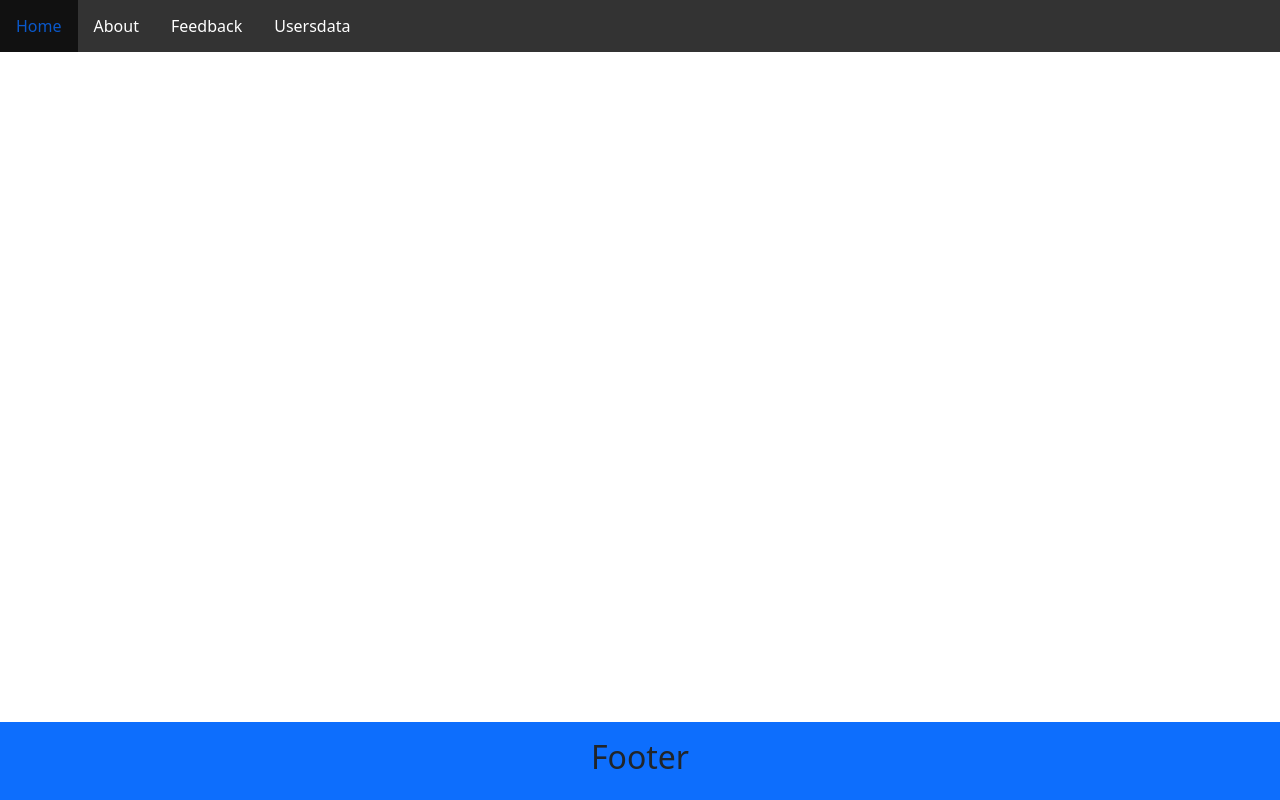
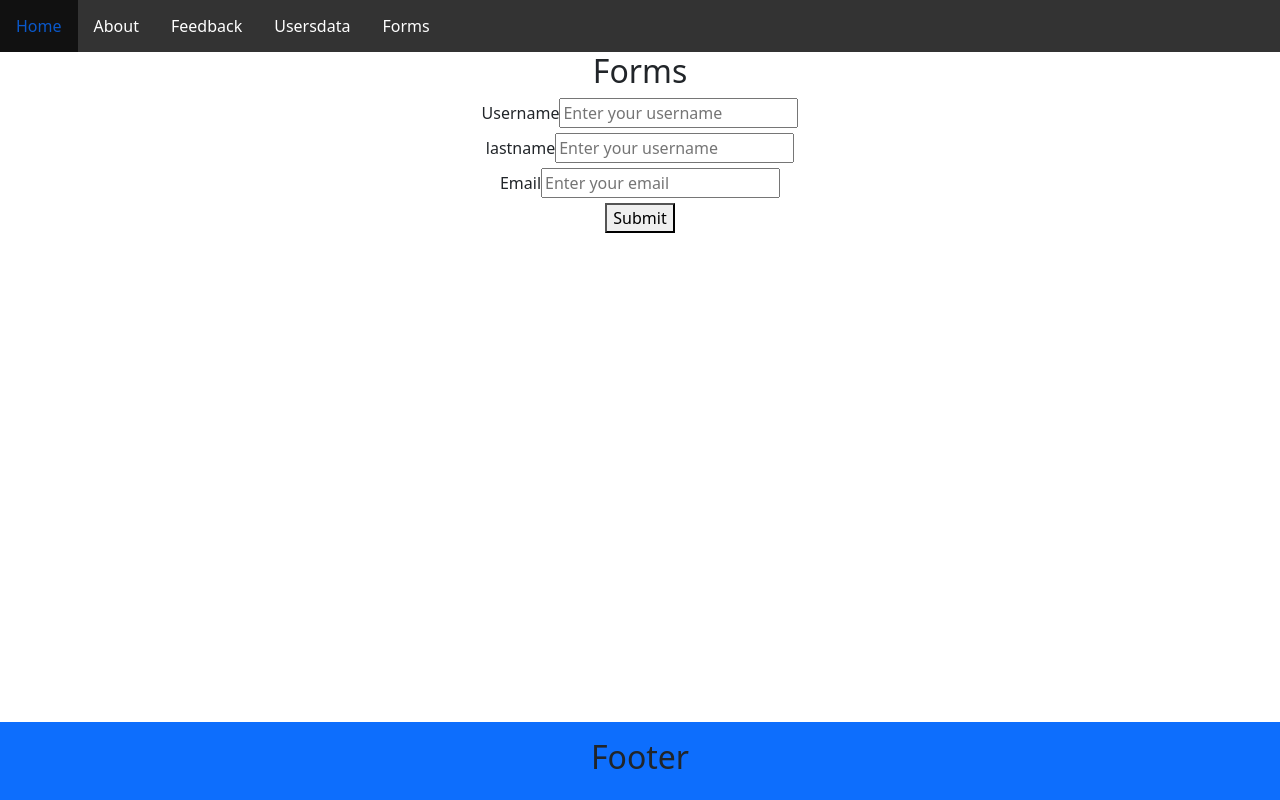
Before and after one commit to jagadishdatta/firstproject, a React (Create React App) app: page /Newform in a window 1280 px wide. Built offline with nearby package versions, Linux system fonts and the light colour scheme.

Commit message:
Add forms
Add forms

```diff
--- a/src/App.js
+++ b/src/App.js
@@ -10,7 +10,7 @@ import Home from './components/Home';
 import Feedback from './components/Feedback';
 import Usersdata from './components/Users';
 import { BrowserRouter as Router, Route } from 'react-router-dom';
-
+import Newform from './components/Forms/index';
 import './css/style.css';
 function App() {
   return (
@@ -23,6 +23,7 @@ function App() {
       <Route path="/About"  component={About}/>
       <Route path="/Feedback"  component={Feedback}/>
       <Route path="/Usersdata"  component={Usersdata}/>
+      <Route path="/Newform"  component={Newform}/>
 
 
     </div>
--- a/src/components/Feedback.js
+++ b/src/components/Feedback.js
@@ -14,7 +14,7 @@ class Feedback extends Component {
       mySubmitHandler = (event) => {
 
         event.preventDefault();
-       this.
+
    alert("Thank you  ");
       }
       myChangeHandler = (event) => {
--- /dev/null
+++ b/src/components/Forms/FormSuccess.js
@@ -0,0 +1,12 @@
+import React from 'react';
+
+const FormSuccess = () => {
+  return (
+    <div className='form-content-right'>
+      <h1 className='form-success'>Thank you </h1>
+
+    </div>
+  );
+};
+
+export default FormSuccess;
--- /dev/null
+++ b/src/components/Forms/Formsignup.js
@@ -0,0 +1,66 @@
+import React from 'react';
+import useForm from './useForm';
+import validate from './validateInfo';
+const Fromsignup = (submitForm) => {
+    const { handleChange, handleSubmit, values, errors } = useForm(
+        submitForm,
+        validate
+      );
+    return (
+        <div>
+             <h2>Forms </h2>
+             <div className='form-content-right'>
+      <form onSubmit={handleSubmit} className='form' noValidate>
+        <h1>
+
+        </h1>
+        <div className='form-inputs'>
+          <label className='form-label'>Username</label>
+          <input
+            className='form-input'
+            type='text'
+            name='username'
+            placeholder='Enter your username'
+            value={values.username}
+            onChange={handleChange}
+          />
+          {errors.username && <p>{errors.username}</p>}
+        </div>
+        <div className='form-inputs'>
+          <label className='form-label'>lastname</label>
+          <input
+            className='form-input'
+            type='text'
+            name='lastname'
+            placeholder='Enter your username'
+            value={values.lastname}
+            onChange={handleChange}
+          />
+          {errors.lastname && <p>{errors.lastname}</p>}
+        </div>
+        <div className='form-inputs'>
+          <label className='form-label'>Email</label>
+          <input
+            className='form-input'
+            type='email'
+            name='email'
+            placeholder='Enter your email'
+            value={values.email}
+            onChange={handleChange}
+          />
+          {errors.email && <p>{errors.email}</p>}
+        </div>
+
+
+        <button className='form-input-btn' type='submit'>
+        Submit
+        </button>
+
+      </form>
+    </div>
+        </div>
+
+    );
+};
+
+export default Fromsignup;
--- /dev/null
+++ b/src/components/Forms/index.js
@@ -0,0 +1,24 @@
+import React, { useState } from 'react';
+import Formsignup from './Formsignup';
+import FormSuccess from './FormSuccess';
+
+
+const Newform = () => {
+    const [isSubmitted, setIsSubmitted] = useState(false);
+
+    function submitForm() {
+      setIsSubmitted(true);
+    }
+
+    return (
+        <div>
+           {!isSubmitted ? (
+        <Formsignup submitForm={submitForm} />
+      ) : (
+        <FormSuccess />
+      )}
+ </div>
+    );
+};
+
+export default Newform;
--- /dev/null
+++ b/src/components/Forms/useForm.js
@@ -0,0 +1,45 @@
+import { useState, useEffect } from 'react';
+import { Redirect } from "react-router-dom";
+
+const useForm = (callback, validate) => {
+  const [values, setValues] = useState({
+    username: '',
+    email: '',
+    lastname: ''
+
+  });
+  const [errors, setErrors] = useState({});
+  const [isSubmitting, setIsSubmitting] = useState(false);
+
+  const handleChange = e => {
+
+    const { name, value } = e.target;
+    setValues({
+      ...values,
+      [name]: value
+    });
+  };
+
+  const handleSubmit = e => {
+    e.preventDefault();
+     setErrors(validate(values));
+    setIsSubmitting(true);
+    console.log({isSubmitting});
+  };
+
+  useEffect(
+    () => {
+      if (Object.keys(errors).length === 0 && isSubmitting) {
+
+            alert("Thank you");
+
+
+      }
+    },
+    [errors]
+  );
+
+  return { handleChange, handleSubmit, values, errors };
+};
+
+export default useForm;
--- /dev/null
+++ b/src/components/Forms/validateInfo.js
@@ -0,0 +1,22 @@
+export default function validateInfo(values) {
+  let errors = {};
+
+  if (!values.username.trim()) {
+    errors.username = 'Username required';
+  }
+  else if (!/^[A-Za-z]+/.test(values.username.trim())) {
+    errors.name = 'Enter a valid name';
+   }
+   if (!values.lastname.trim()) {
+    errors.lastname = 'Last name  required';
+  }
+ else if (!/^[A-Za-z]+/.test(values.lastname.trim())) {
+    errors.name = 'Enter a valid Last name';
+   }
+  if (!values.email) {
+    errors.email = 'Email required';
+  } else if (!/\S+@\S+\.\S+/.test(values.email)) {
+    errors.email = 'Email address is invalid';
+  }
+  return errors;
+}
--- a/src/components/Header.js
+++ b/src/components/Header.js
@@ -1,4 +1,5 @@
 import React, { useState } from 'react';
+
 import {
   Collapse,
   Navbar,
@@ -21,8 +22,9 @@ import {
     Link
   } from "react-router-dom";
 
-import About from './About';
-import Usersdata from './Users';
+// import About from './About';
+// import Usersdata from './Users';
+// import Formsignup from './Formsignup';
  const Header = (props) => {
   const [isOpen, setIsOpen] = useState(false);
 
@@ -38,6 +40,7 @@ import Usersdata from './Users';
           <li><Link to="/About">About</Link></li>
           <li><Link to="/Feedback">Feedback</Link></li>
           <li><Link to="/Usersdata">Usersdata</Link></li>
+          <li><Link to="/Newform">Forms </Link></li>
           </ul>
           </nav>
           </main>
```
